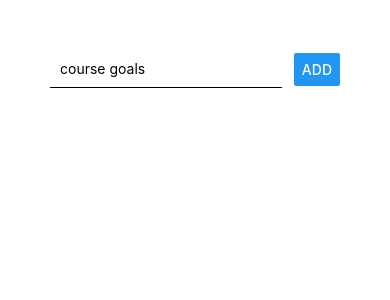
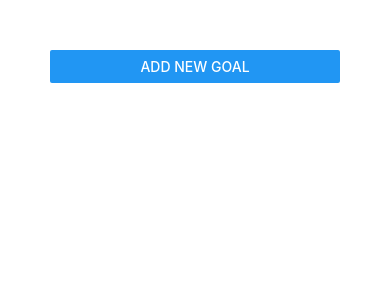
Before and after one commit to Alfreita/rn-course01, a React Native app: screen / in a window 390 px wide. Shown: the top 300 px of the page. Built offline with nearby package versions, Linux system fonts and the light colour scheme.

Commit message:
chg modal

```diff
--- a/App.tsx
+++ b/App.tsx
@@ -1,18 +1,12 @@
 import { StatusBar } from "expo-status-bar";
 import React, { useState } from "react";
-import {
-  StyleSheet,
-  Text,
-  View,
-  TextInput,
-  Button,
-  FlatList,
-} from "react-native";
+import { StyleSheet, View, Button, FlatList } from "react-native";
 import GoalItem from "./components/GoalItem";
 import GoalInput from "./components/GoalInput";
 
 export default function App() {
   const [enteredGoalS, setEnteredGoalS] = useState<any>([]);
+  const [ismodal, setIsModal] = useState(false);
 
   const addGoalHandler = (goalTitle: string) => {
     setEnteredGoalS((currentGoals: any) => [
@@ -29,8 +23,9 @@ export default function App() {
 
   return (
     <View style={styles.container}>
+      <Button title="Add New Goal" onPress={() => setIsModal(true)} />
       {/* <StatusBar style="auto" /> */}
-      <GoalInput onAddGoal={addGoalHandler} />
+      <GoalInput onAddGoal={addGoalHandler} visible={ismodal} setVisible={setIsModal}/>
       <FlatList
         data={enteredGoalS}
         keyExtractor={(item, index) => item.key}
--- a/components/GoalInput.tsx
+++ b/components/GoalInput.tsx
@@ -1,5 +1,5 @@
 import React, { useState } from "react";
-import { View, TextInput, Button, StyleSheet } from "react-native";
+import { View, TextInput, Button, StyleSheet, Modal } from "react-native";
 
 const GoalInput = (props: any) => {
   const [enteredGoal, setEnteredGoal] = useState("");
@@ -7,6 +7,7 @@ const GoalInput = (props: any) => {
     setEnteredGoal(enteredText);
   };
   return (
+    <Modal visible={props.visible} animationType="slide">
       <View style={styles.header}>
         <TextInput
           placeholder="course goals"
@@ -16,13 +17,14 @@ const GoalInput = (props: any) => {
         />
         <Button title="add" onPress={props.onAddGoal.bind(this, enteredGoal)} />
       </View>
+    </Modal>
   );
 };
 
 const styles = StyleSheet.create({
   header: {
-    flexDirection: "row",
-    justifyContent: "space-between",
+    flex: 1,
+    justifyContent: "center",
     alignItems: "center",
   },
   textInput: {
@@ -30,6 +32,7 @@ const styles = StyleSheet.create({
     borderBottomColor: "black",
     borderBottomWidth: 1,
     width: "80%",
+    marginBottom: 10,
   },
 });
 export default GoalInput;
```
Lines whose indentation alone changed are shown as unchanged.
